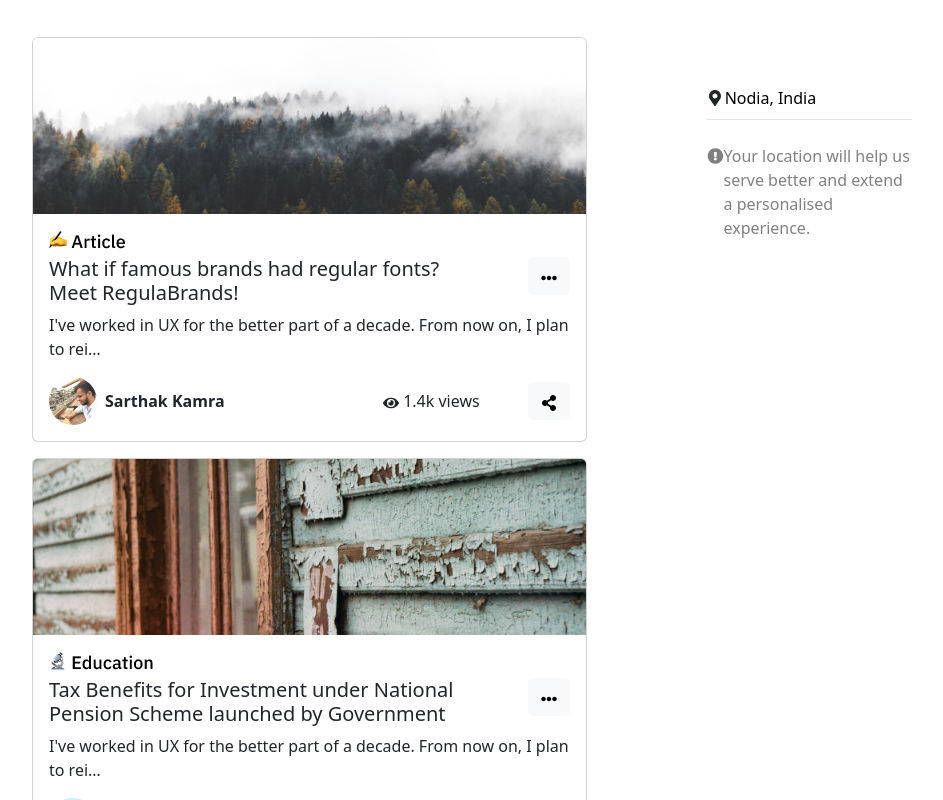
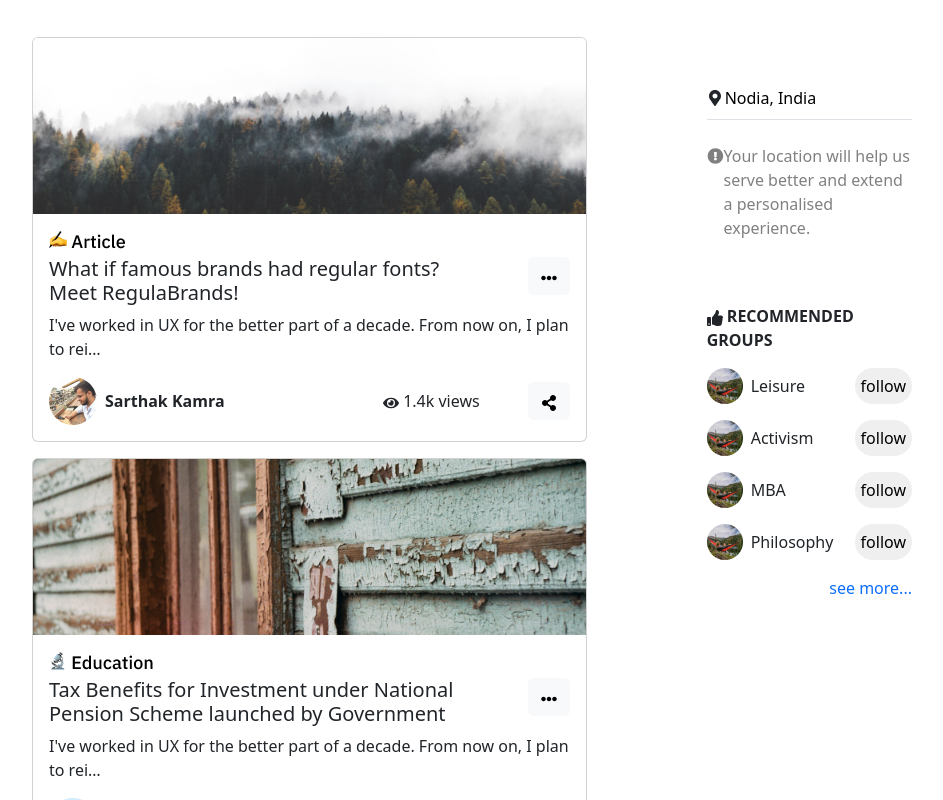
Before and after one commit to StrikerAbir/atg-world, a React (Create React App) app: page / in a window 1280 px wide. Shown: the part 581-1381 px from the top of the page, without its empty margins (168-1111 px from the left). Built offline with nearby package versions, Linux system fonts and the light colour scheme.

Commit message:
groups done

```diff
--- /dev/null
+++ b/src/components/Feed/FeeNav/FeedLayout/Right/Groups/Groups.js
@@ -0,0 +1,43 @@
+import React from 'react';
+import { FaThumbsUp } from 'react-icons/fa';
+import pic from '../../../../../../assets/images/Rectangle 6.png'
+const Groups = () => {
+    return (
+      <div>
+        <p class="fw-bold mt-5">
+          <FaThumbsUp></FaThumbsUp> RECOMMENDED GROUPS
+        </p>
+        <div className="d-flex justify-content-between mb-3">
+          <div className="d-flex align-items-center">
+            <img src={pic} alt="" />
+            <p className="m-0 ms-2">Leisure</p>
+          </div>
+          <button className="rounded-pill border-0">follow</button>
+        </div>
+        <div className="d-flex justify-content-between mb-3">
+          <div className="d-flex align-items-center">
+            <img src={pic} alt="" />
+            <p className="m-0 ms-2">Activism</p>
+          </div>
+          <button className="rounded-pill border-0">follow</button>
+        </div>
+        <div className="d-flex justify-content-between mb-3">
+          <div className="d-flex align-items-center">
+            <img src={pic} alt="" />
+            <p className="m-0 ms-2">MBA</p>
+          </div>
+          <button className="rounded-pill border-0">follow</button>
+        </div>
+        <div className="d-flex justify-content-between mb-3">
+          <div className="d-flex align-items-center">
+            <img src={pic} alt="" />
+            <p className="m-0 ms-2">Philosophy</p>
+          </div>
+          <button className="rounded-pill border-0">follow</button>
+            </div>
+            <p className='text-end text-primary'>see more...</p>
+      </div>
+    );
+};
+
+export default Groups;
--- a/src/components/Feed/FeeNav/FeedLayout/Right/Right.js
+++ b/src/components/Feed/FeeNav/FeedLayout/Right/Right.js
@@ -1,5 +1,6 @@
 import React from "react";
 import { FaExclamationCircle, FaMapMarkerAlt, FaPen } from "react-icons/fa";
+import Groups from "./Groups/Groups";
 
 const Right = () => {
   return (
@@ -25,7 +26,11 @@ const Right = () => {
               experience.
             </span>
           </p>
-        </div>
+              </div>
+
+              <div>
+                  <Groups></Groups>
+              </div>
       </div>
     </div>
   );
```
Also changed, not shown: src/assets/images/Rectangle 6.png (added).
